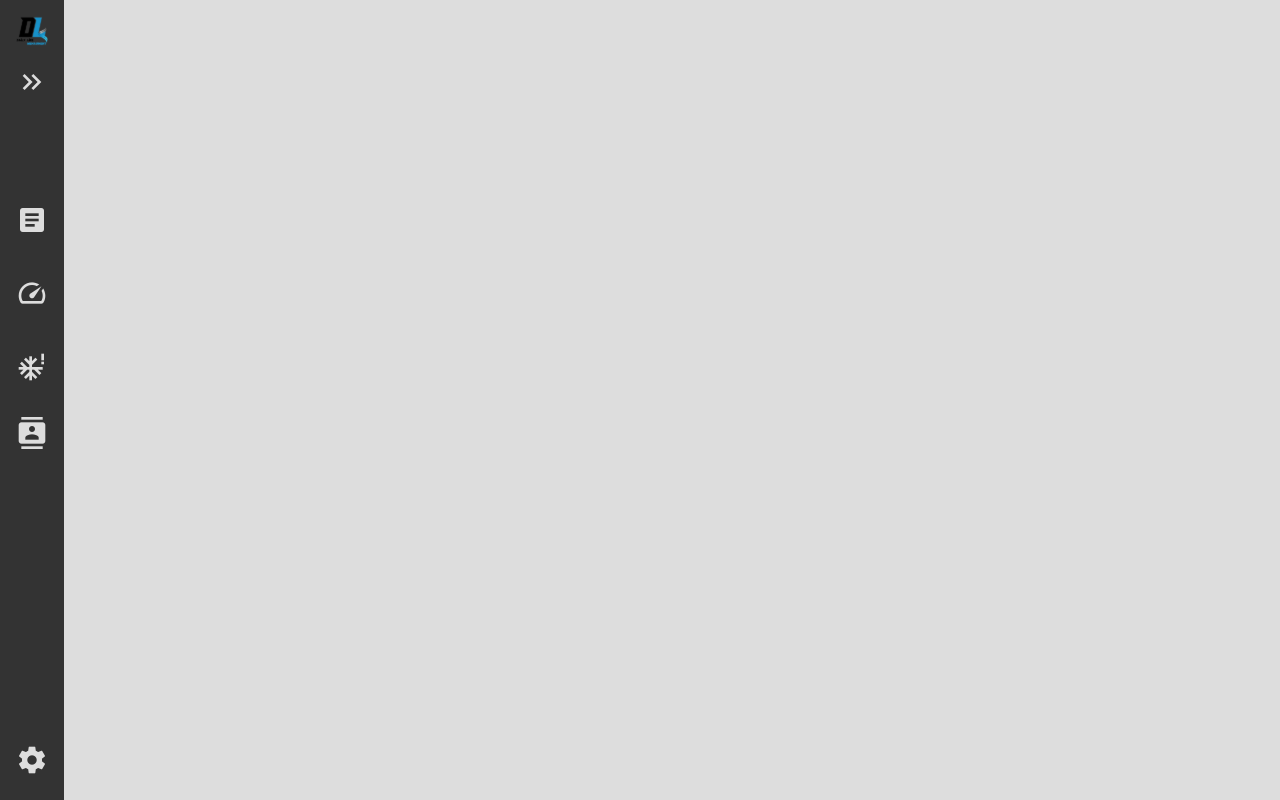
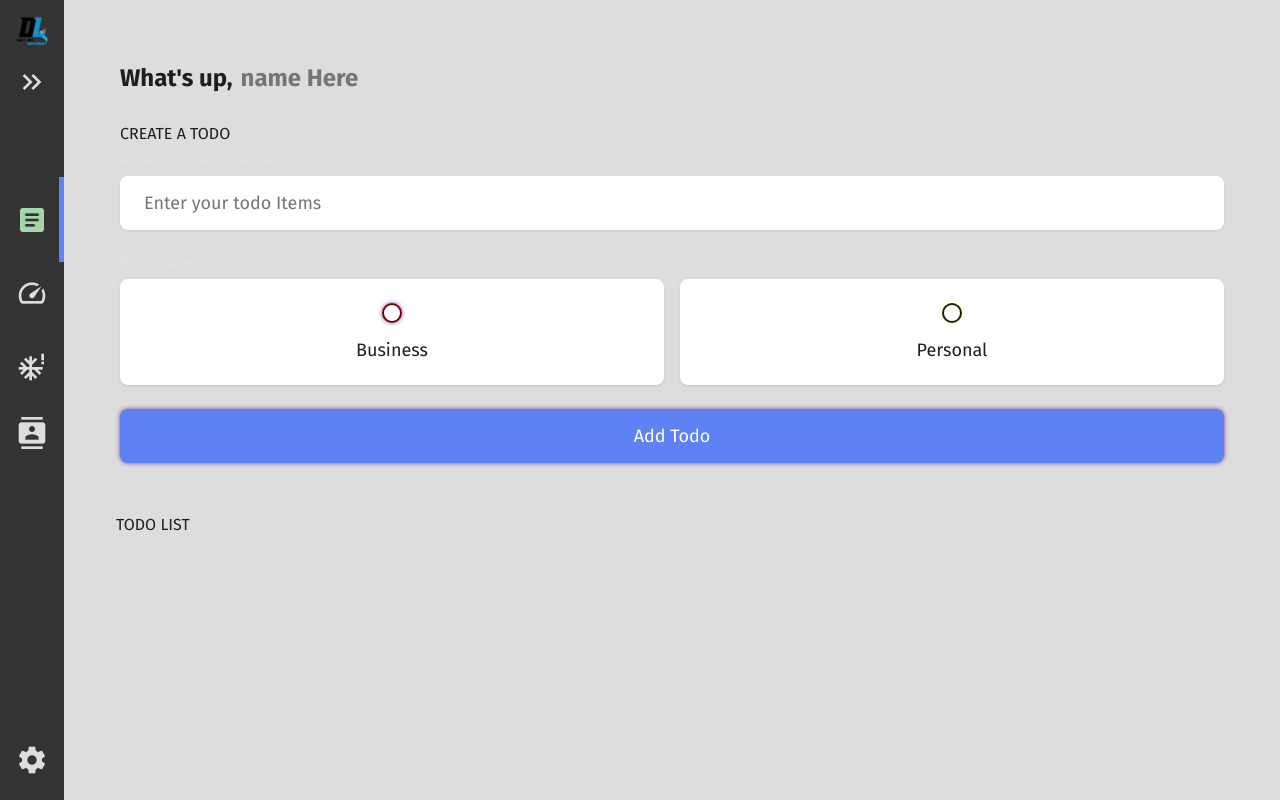
Before and after one commit to antor9732/vuejs-daily-life-management-app, a Vue app: page / in a window 1280 px wide. Built offline with nearby package versions, Linux system fonts and the light colour scheme.

Commit message:
home page redirect

```diff
--- a/src/components/Sidebar/navMenu.vue
+++ b/src/components/Sidebar/navMenu.vue
@@ -25,7 +25,7 @@ const ToggleMenu = () => {
     </div>
     <h1>My VueJs Project</h1>
     <div class="menu">
-      <router-link class="button" to="/vuejs-daily-life-management-app">
+      <router-link class="button" to="/">
         <span class="material-icons">article</span>
         <span class="text">Todo-List-App</span>
       </router-link>
--- a/src/router/index.js
+++ b/src/router/index.js
@@ -7,7 +7,7 @@ const router = createRouter({
   history: createWebHashHistory(),
   routes: [
     {
-      path: "/vuejs-daily-life-management-app",
+      path: "/",
       name: "todo_list_app",
       component: todo_list_app,
     },
--- a/vite.config.js
+++ b/vite.config.js
@@ -4,7 +4,7 @@ import vue from '@vitejs/plugin-vue'
 
 export default defineConfig({
   plugins: [vue()],
-  base: '/vuejs-daily-life-management-app/', // Changed this line
+  base: '/',
   resolve: {
     alias: {
       '@': fileURLToPath(new URL('./src', import.meta.url))
```
